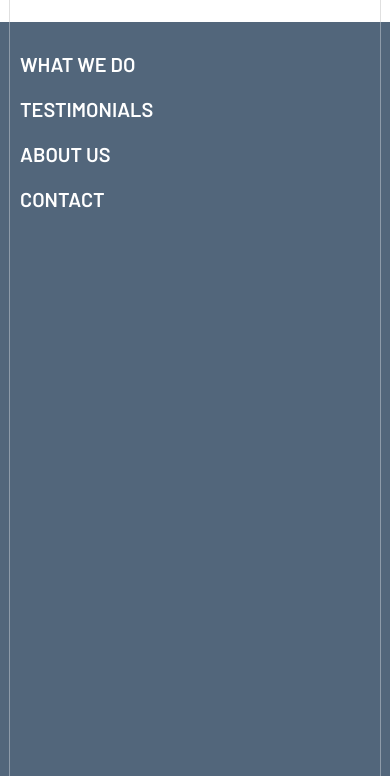
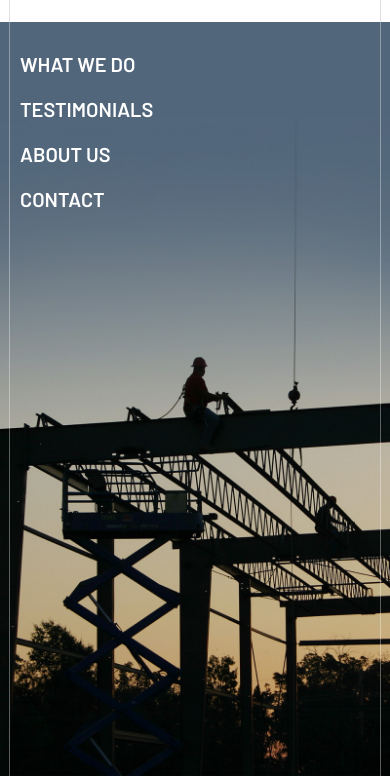
Before and after one commit to hta-pete/barlow, a plain HTML site: page index.html in a window 390 px wide. Both pictures are taken after a click on the element 357 px from the left and 47 px from the top of the page. Shown: the part 68-844 px from the top of the page. Drawn offline with nearby package versions, Linux system fonts and the light colour scheme.

Commit message:
interior pages

```diff
--- a/js/main.js
+++ b/js/main.js
@@ -6,8 +6,10 @@ $(function(){
 
     if( $(this).hasClass("open") ){
       $(".header_nav").fadeIn("fast");
+      $('body, html').css({ overflow:"hidden" });
     } else{
       $(".header_nav").fadeOut("fast");
+      $('body, html').css({ overflow:"scroll" });
     }
 
   });
@@ -21,5 +23,4 @@ $(function(){
     nextArrow: $('.slider-next')
   });
 
-
 });
--- a/sass/_shared.scss
+++ b/sass/_shared.scss
@@ -21,8 +21,9 @@ header{
     width:100%;
     height:calc(100vh - 90px);
     padding:30px 20px;
-    background:#52667b url("../images/mobile-nav-hero.jpg") no-repeat bottom center;
+    background:#52667b url("../img/mobile-nav-hero.jpg") no-repeat bottom center;
     background-size:100% auto;
+    overflow:scroll;
     li{
       display:block;
       margin-bottom:20px;
```
Also changed, not shown: css/main.css, img/mobile-nav-hero.jpg (added).
